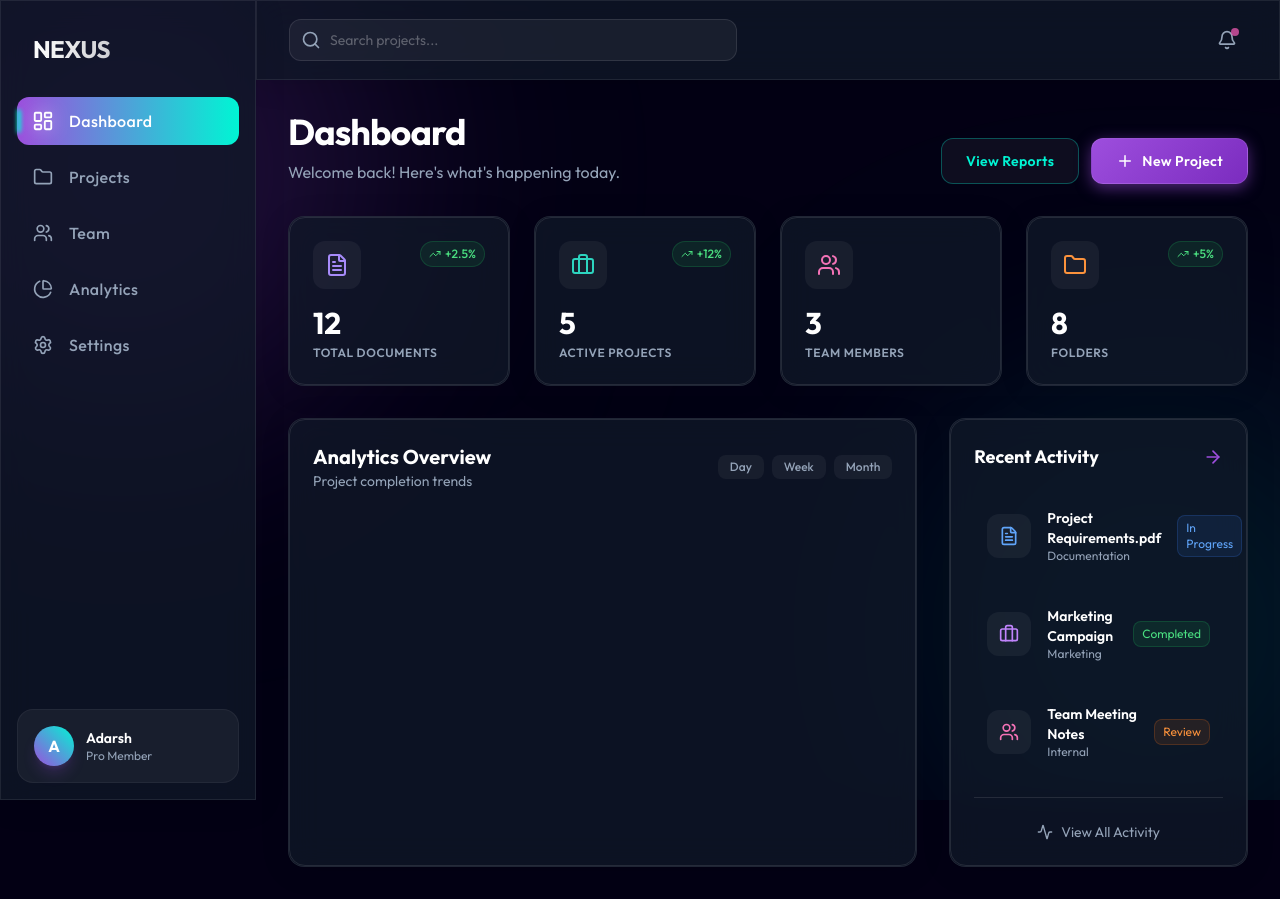
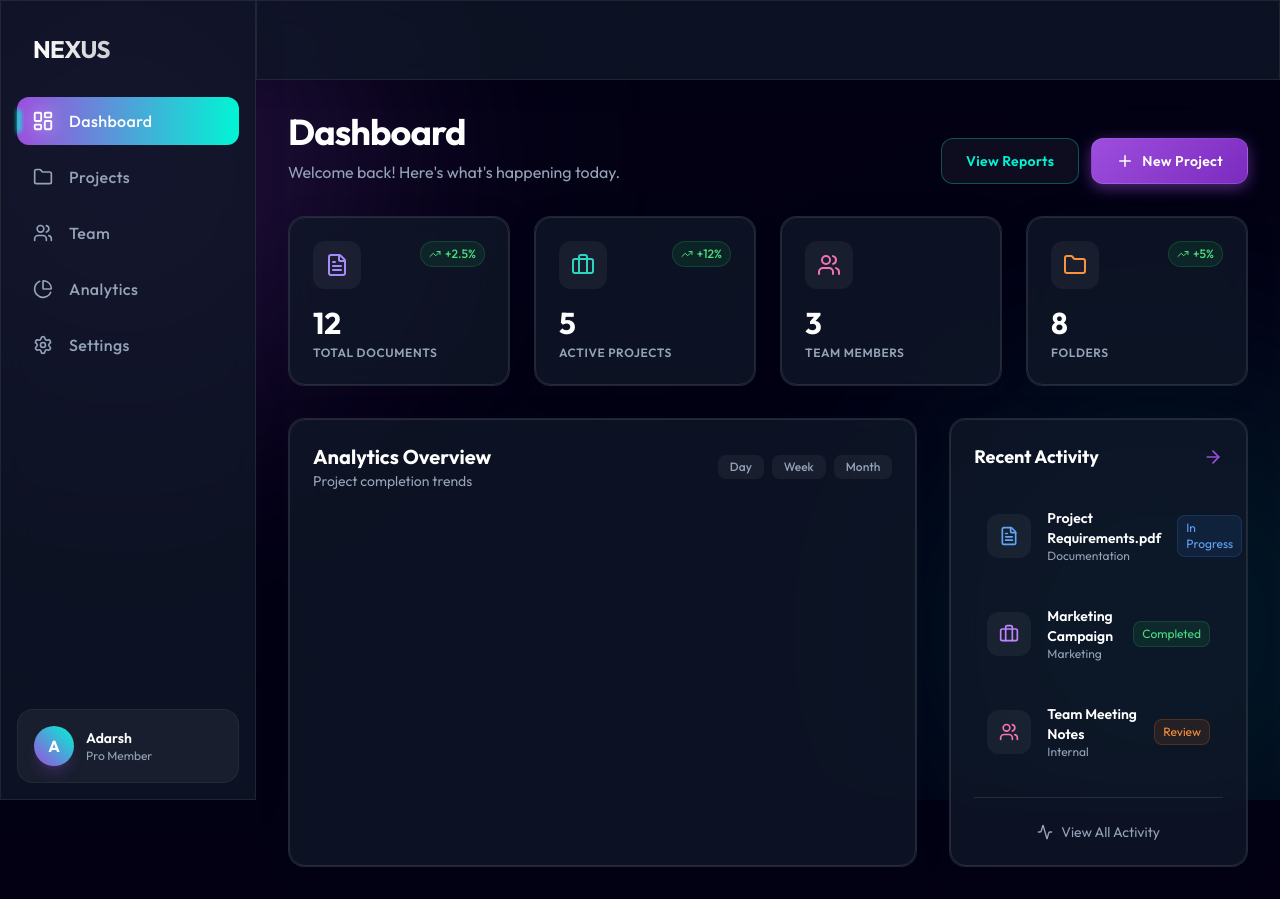
Before and after one commit to adarshshivan/Prototype-1, a React (Vite) app: page / in a window 1280 px wide. Built offline with nearby package versions, Linux system fonts and the light colour scheme.

Commit message:
feat: add Header component to layout

```diff
--- a/src/components/layout/Header.jsx
+++ b/src/components/layout/Header.jsx
@@ -1,24 +1,7 @@
-import { Search, Bell } from 'lucide-react'
-
 const Header = () => {
     return (
         <header className="h-20 px-8 flex items-center justify-between glass-panel sticky top-0 z-40 border-b border-white/5">
-            {/* Search Bar - hidden on mobile purely for this demo layout */}
-            <div className="hidden md:flex items-center flex-1 max-w-md relative group">
-                <Search className="absolute left-3 text-[var(--text-muted)] group-focus-within:text-[var(--secondary)] transition-colors" size={20} />
-                <input
-                    type="text"
-                    placeholder="Search projects..."
-                    className="w-full bg-white/5 border border-white/10 rounded-xl py-2.5 pl-10 pr-4 text-sm text-white placeholder-white/30 focus:outline-none focus:border-[var(--primary-glow)] focus:ring-1 focus:ring-[var(--primary-glow)] transition-all"
-                />
-            </div>
 
-            <div className="flex items-center gap-4 ml-auto">
-                <button className="relative p-2.5 rounded-full hover:bg-white/10 transition-colors text-[var(--text-muted)] hover:text-white">
-                    <Bell size={20} />
-                    <span className="absolute top-2 right-2 w-2 h-2 bg-[var(--accent-pink)] rounded-full animate-pulse" />
-                </button>
-            </div>
         </header>
     )
 }
```
